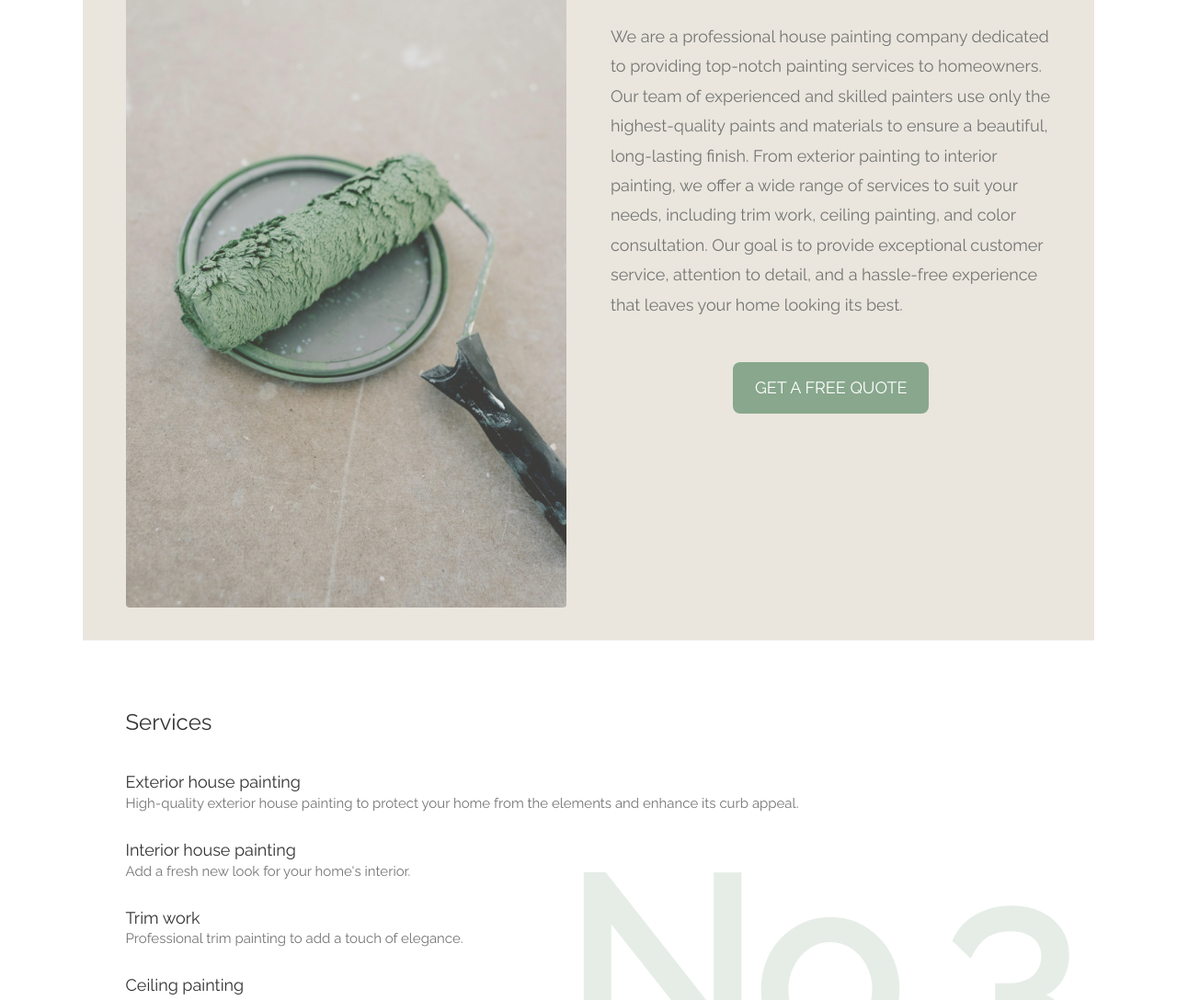
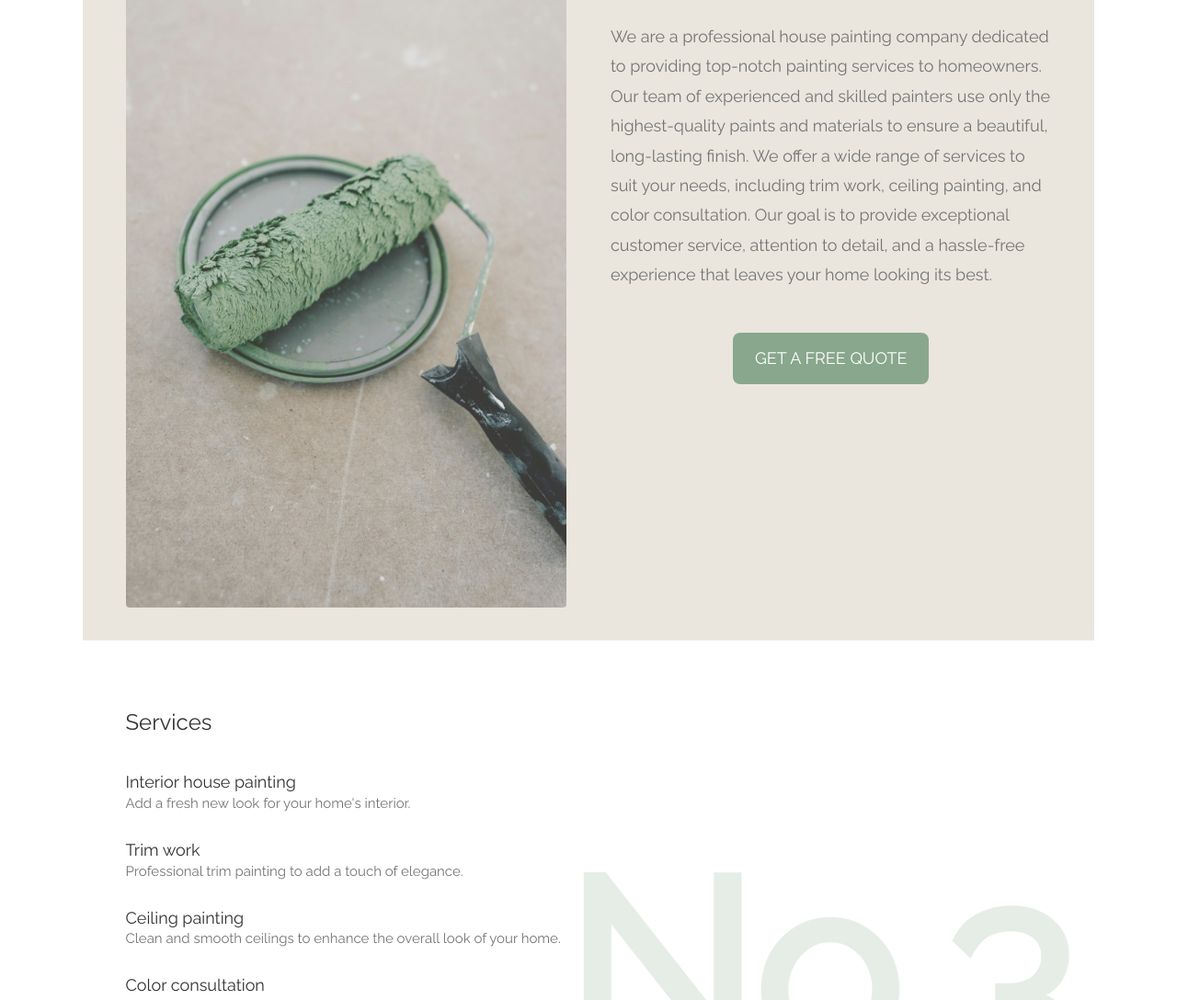
Before and after one commit to etruong-dev/NumberThreePaintingInc, a plain HTML site: page index.html in a window 1280 px wide. Shown: the part 881-1969 px from the top of the page at 92% size. Drawn offline with nearby package versions, Linux system fonts and the light colour scheme.

Commit message:
Update index.html remove exterior services

```diff
--- a/index.html
+++ b/index.html
@@ -141,8 +141,7 @@
             We are a professional house painting company dedicated to providing
             top-notch painting services to homeowners. Our team of experienced
             and skilled painters use only the highest-quality paints and
-            materials to ensure a beautiful, long-lasting finish. From exterior
-            painting to interior painting, we offer a wide range of services to
+            materials to ensure a beautiful, long-lasting finish. We offer a wide range of services to
             suit your needs, including trim work, ceiling painting, and color
             consultation. Our goal is to provide exceptional customer service,
             attention to detail, and a hassle-free experience that leaves your
@@ -182,12 +181,12 @@
             >No.3</span
           >
           <br />
-          <h4 class="w3-large">Exterior house painting</h4>
+<!--           <h4 class="w3-large">Exterior house painting</h4>
           <p class="w3-text-grey">
             High-quality exterior house painting to protect your home from the
             elements and enhance its curb appeal.
           </p>
-          <br />
+          <br /> -->
 
           <h4 class="w3-large">Interior house painting</h4>
           <p class="w3-text-grey">
```
